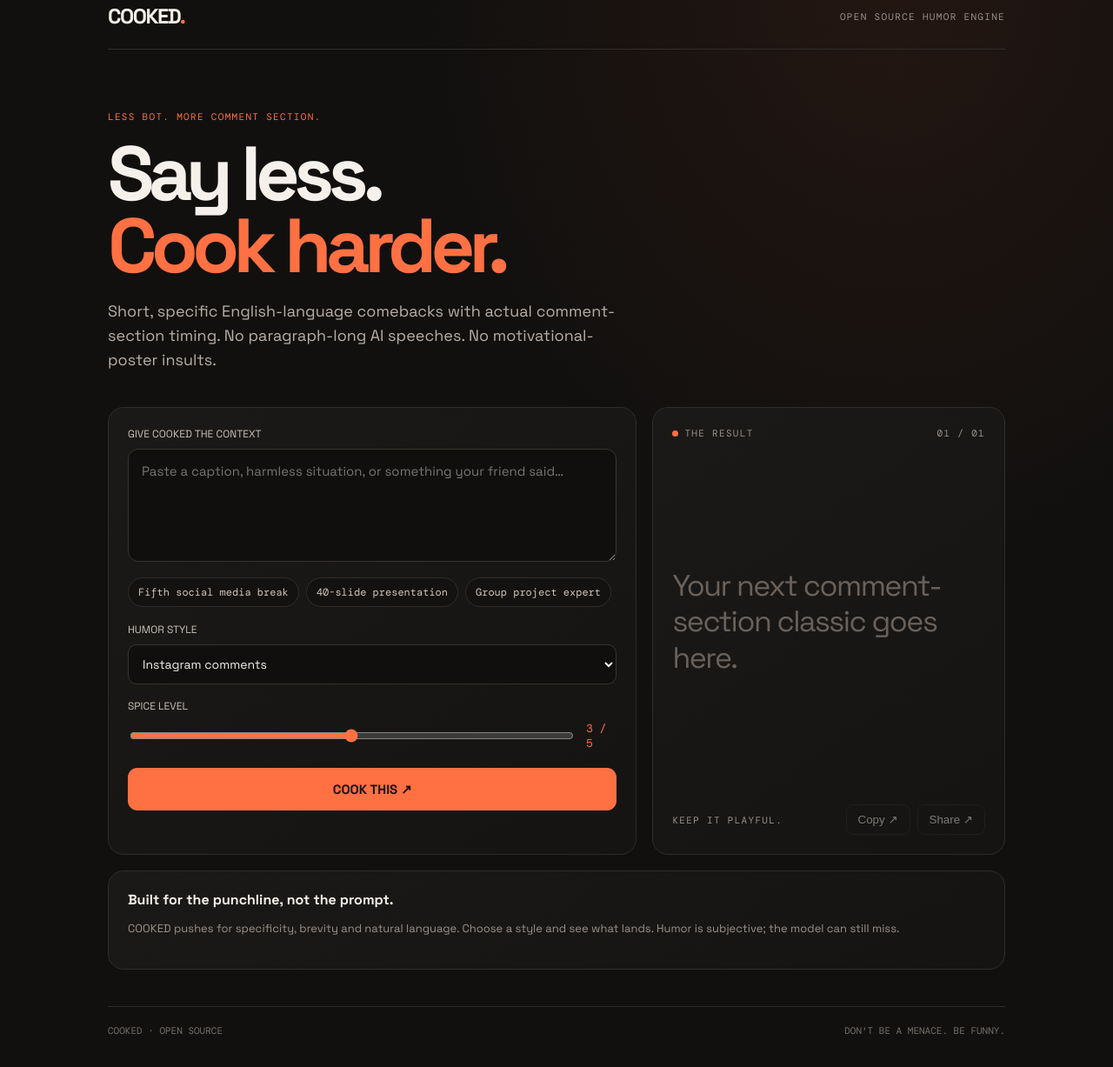
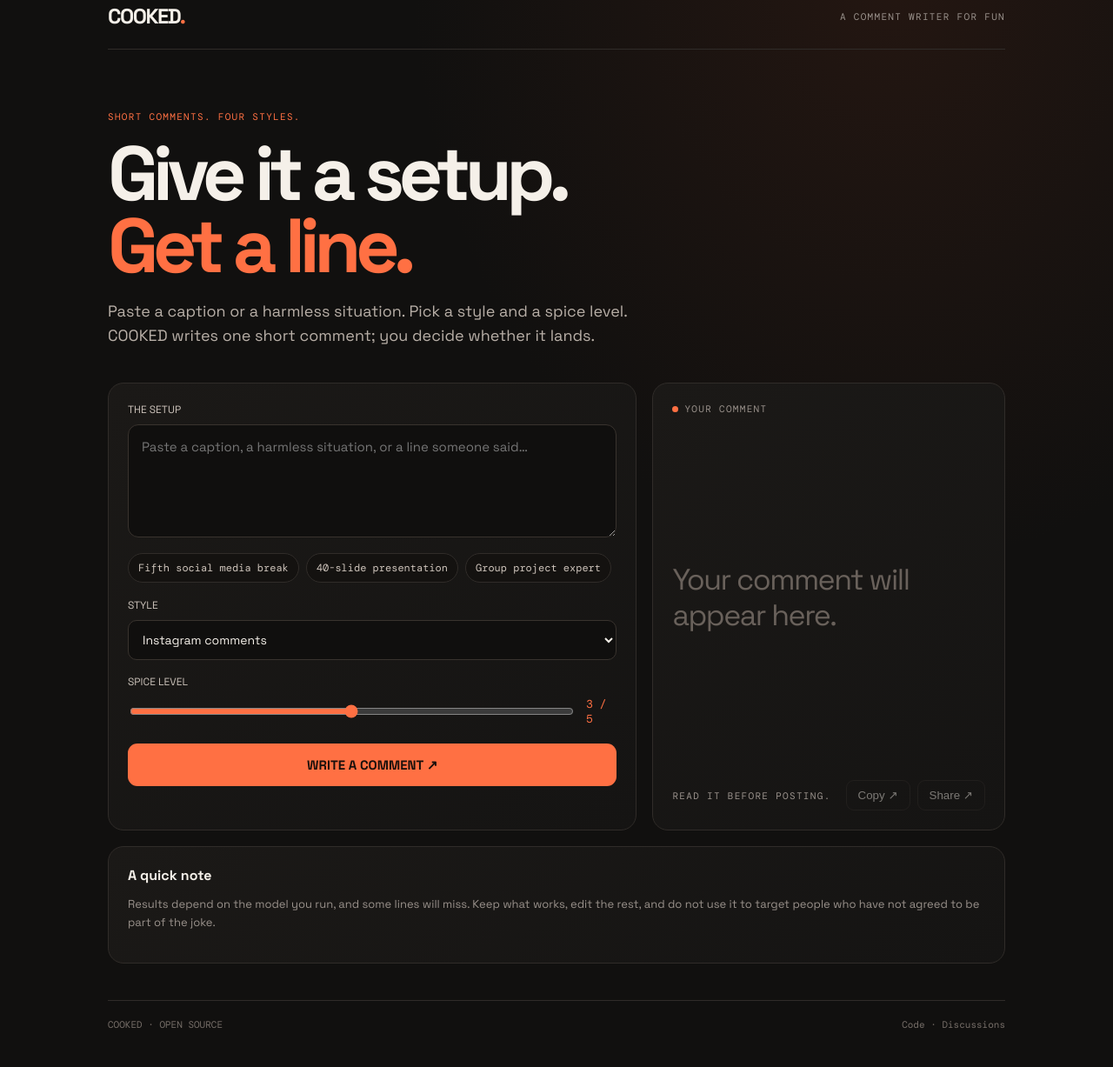
Before and after one commit to shaikhabdullahwaseem17-byte/COOKED, a plain HTML site: page app/static/index.html in a window 1280 px wide. Shown: the part 31-1258 px from the top of the page at 87% size. Drawn offline with nearby package versions, Linux system fonts and the light colour scheme.

Commit message:
Rewrite README and simplify app copy
* Rewrite README for people downloading and trying COOKED

* Remove slogan-heavy copy from the COOKED interface

```diff
--- a/app/static/index.html
+++ b/app/static/index.html
@@ -1,7 +1,7 @@
 <!doctype html>
 <html lang="en"><head><meta charset="utf-8"><meta name="viewport" content="width=device-width,initial-scale=1">
-<meta name="theme-color" content="#11100f"><meta name="description" content="COOKED — English-language internet humor">
-<title>COOKED — Say less. Cook harder.</title>
+<meta name="theme-color" content="#11100f"><meta name="description" content="COOKED — a small comment writer for fun">
+<title>COOKED — Comment writer</title>
 <link rel="preconnect" href="https://fonts.googleapis.com"><link rel="preconnect" href="https://fonts.gstatic.com" crossorigin>
 <link href="https://fonts.googleapis.com/css2?family=DM+Mono:wght@400;500&family=Space+Grotesk:wght@400;500;600;700&display=swap" rel="stylesheet">
 <style>
@@ -18,34 +18,34 @@ label{display:block;font-size:12px;color:#c9c0b8;margin:0 0 9px}.input{width:100
 .examples{display:flex;gap:8px;flex-wrap:wrap;margin-top:13px}.example{border:1px solid var(--line);background:#141210;color:#cfc5bc;border-radius:999px;padding:8px 11px;font:12px "DM Mono",monospace;cursor:pointer}.example:hover{border-color:var(--orange);color:var(--orange)}
 .actions{display:flex;gap:8px}.copy:disabled{opacity:.45;cursor:not-allowed}
 .result{min-height:315px;display:flex;flex-direction:column;justify-content:space-between}.result-top{display:flex;justify-content:space-between;align-items:center}.dot{width:7px;height:7px;border-radius:50%;background:var(--orange);display:inline-block;margin-right:7px}.output{font-size:clamp(23px,3vw,34px);line-height:1.22;letter-spacing:-.045em;margin:35px 0;overflow-wrap:anywhere}.placeholder{color:#69615b}.result-bottom{display:flex;justify-content:space-between;align-items:center}.copy{border:1px solid var(--line);background:transparent;color:var(--ink);border-radius:9px;padding:9px 13px;cursor:pointer}.status{font-size:12px;color:var(--muted);min-height:18px;margin-top:10px}
-.footer{border-top:1px solid var(--line);margin-top:42px;padding-top:20px;display:flex;justify-content:space-between;color:#766e68;font:11px "DM Mono";gap:12px;flex-wrap:wrap}
+.footer{border-top:1px solid var(--line);margin-top:42px;padding-top:20px;display:flex;justify-content:space-between;color:#766e68;font:11px "DM Mono";gap:12px;flex-wrap:wrap}.footer a{color:inherit;text-decoration:none}.footer a:hover{color:var(--orange)}
 @media(max-width:760px){.layout{grid-template-columns:1fr}.hero{padding:50px 0 30px}.result{min-height:230px}.wrap{padding:18px 16px 40px}}
 </style></head><body><div class="wrap">
-<nav class="nav"><div class="brand">COOKED<span>.</span></div><small>OPEN SOURCE HUMOR ENGINE</small></nav>
-<header class="hero"><div class="eyebrow">LESS BOT. MORE COMMENT SECTION.</div><h1>Say less.<br><span style="color:var(--orange)">Cook harder.</span></h1>
-<p>Short, specific English-language comebacks with actual comment-section timing. No paragraph-long AI speeches. No motivational-poster insults.</p></header>
+<nav class="nav"><div class="brand">COOKED<span>.</span></div><small>A COMMENT WRITER FOR FUN</small></nav>
+<header class="hero"><div class="eyebrow">SHORT COMMENTS. FOUR STYLES.</div><h1>Give it a setup.<br><span style="color:var(--orange)">Get a line.</span></h1>
+<p>Paste a caption or a harmless situation. Pick a style and a spice level. COOKED writes one short comment; you decide whether it lands.</p></header>
 <main class="layout"><section class="card">
-<label for="input">GIVE COOKED THE CONTEXT</label><textarea id="input" class="input" maxlength="600" placeholder="Paste a caption, harmless situation, or something your friend said…"></textarea>
+<label for="input">THE SETUP</label><textarea id="input" class="input" maxlength="600" placeholder="Paste a caption, a harmless situation, or a line someone said…"></textarea>
 <div class="examples" aria-label="Try an example">
 <button class="example" type="button" data-example="He announced his fifth social media break this month.">Fifth social media break</button>
 <button class="example" type="button" data-example="My friend made a 40-slide presentation about why he is always right.">40-slide presentation</button>
 <button class="example" type="button" data-example="He volunteers to lead every group project, then blames the Wi-Fi at the deadline.">Group project expert</button>
 </div>
 <div class="controls">
-<div><label for="style">HUMOR STYLE</label><select id="style"><option value="instagram">Instagram comments</option><option value="dry">Dry / deadpan</option><option value="desi">Desi humor</option><option value="absurd">Absurd</option></select></div></div>
+<div><label for="style">STYLE</label><select id="style"><option value="instagram">Instagram comments</option><option value="dry">Dry / deadpan</option><option value="desi">Desi humor</option><option value="absurd">Absurd</option></select></div></div>
 <div style="margin-top:17px"><label for="intensity">SPICE LEVEL</label><div class="range"><input id="intensity" type="range" min="1" max="5" value="3"><b id="level">3 / 5</b></div></div>
-<button id="go" class="go">COOK THIS ↗</button><div id="status" class="status" role="status"></div></section>
-<section class="card result"><div class="result-top"><span class="mono"><i class="dot"></i>THE RESULT</span><span class="mono">01 / 01</span></div>
-<div id="output" class="output placeholder">Your next comment-section classic goes here.</div><div class="result-bottom"><span class="mono">KEEP IT PLAYFUL.</span><div class="actions"><button class="copy" id="copy" disabled>Copy ↗</button><button class="copy" id="share" disabled>Share ↗</button></div></div></section></main>
-<section class="card" style="margin-top:18px"><b>Built for the punchline, not the prompt.</b><p style="color:var(--muted);font-size:13px;line-height:1.6">COOKED pushes for specificity, brevity and natural language. Choose a style and see what lands. Humor is subjective; the model can still miss.</p></section>
-<footer class="footer"><span>COOKED · OPEN SOURCE</span><span>DON'T BE A MENACE. BE FUNNY.</span></footer></div>
+<button id="go" class="go">WRITE A COMMENT ↗</button><div id="status" class="status" role="status"></div></section>
+<section class="card result"><div class="result-top"><span class="mono"><i class="dot"></i>YOUR COMMENT</span></div>
+<div id="output" class="output placeholder">Your comment will appear here.</div><div class="result-bottom"><span class="mono">READ IT BEFORE POSTING.</span><div class="actions"><button class="copy" id="copy" disabled>Copy ↗</button><button class="copy" id="share" disabled>Share ↗</button></div></div></section></main>
+<section class="card" style="margin-top:18px"><b>A quick note</b><p style="color:var(--muted);font-size:13px;line-height:1.6">Results depend on the model you run, and some lines will miss. Keep what works, edit the rest, and do not use it to target people who have not agreed to be part of the joke.</p></section>
+<footer class="footer"><span>COOKED · OPEN SOURCE</span><span><a href="https://github.com/shaikhabdullahwaseem17-byte/COOKED">Code</a> · <a href="https://github.com/shaikhabdullahwaseem17-byte/COOKED/discussions">Discussions</a></span></footer></div>
 <script>
 const $=id=>document.getElementById(id);
-document.querySelectorAll("[data-example]").forEach(button=>button.addEventListener("click",()=>{$("input").value=button.dataset.example;$("input").focus();$("status").textContent="Example loaded. Make it COOKED."}));
+document.querySelectorAll("[data-example]").forEach(button=>button.addEventListener("click",()=>{$("input").value=button.dataset.example;$("input").focus();$("status").textContent="Example loaded."}));
 $("intensity").addEventListener("input",()=>{$("level").textContent=$("intensity").value+" / 5"});
 let last="";$("go").addEventListener("click",async()=>{const text=$("input").value.trim();if(text.length<3){$("status").textContent="Give it a little more context.";return}
-$("go").disabled=true;$("go").textContent="COOKING…";$("status").textContent="Finding the angle…";$("output").classList.remove("placeholder");$("output").textContent="…";$("copy").disabled=true;
-try{const res=await fetch("/api/roast",{method:"POST",headers:{"Content-Type":"application/json"},body:JSON.stringify({text,style:$("style").value,intensity:Number($("intensity").value)})});const data=await res.json();if(!res.ok)throw new Error(data.detail||"Something went wrong.");last=data.roast;$("output").textContent=last;$("copy").disabled=false;$("share").disabled=false;$("status").textContent="Freshly cooked."}
+$("go").disabled=true;$("go").textContent="WRITING…";$("status").textContent="Writing…";$("output").classList.remove("placeholder");$("output").textContent="…";$("copy").disabled=true;
+try{const res=await fetch("/api/roast",{method:"POST",headers:{"Content-Type":"application/json"},body:JSON.stringify({text,style:$("style").value,intensity:Number($("intensity").value)})});const data=await res.json();if(!res.ok)throw new Error(data.detail||"Something went wrong.");last=data.roast;$("output").textContent=last;$("copy").disabled=false;$("share").disabled=false;$("status").textContent="Done."}
 catch(e){$("output").textContent="";$("output").classList.add("placeholder");$("status").textContent=e.message}
 finally{$("go").disabled=false;$("go").textContent="COOK THIS ↗"}});
 $("copy").addEventListener("click",async()=>{if(!last)return;await navigator.clipboard.writeText(last);$("copy").textContent="Copied ✓";setTimeout(()=>$("copy").textContent="Copy ↗",1300)});
```
Also changed, not shown: README.md.
